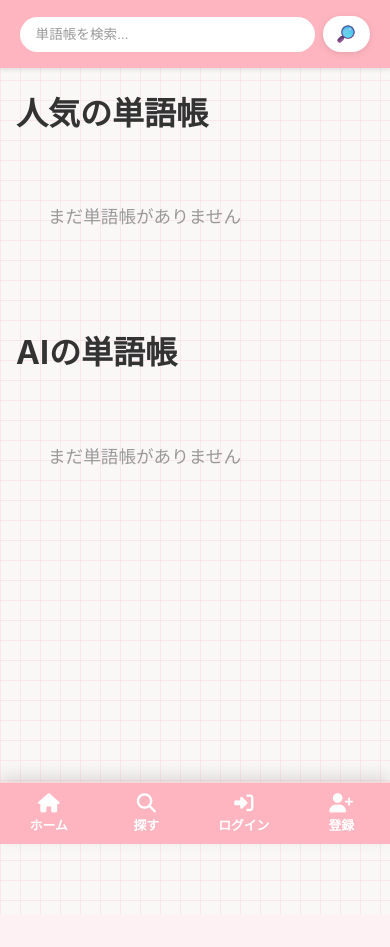
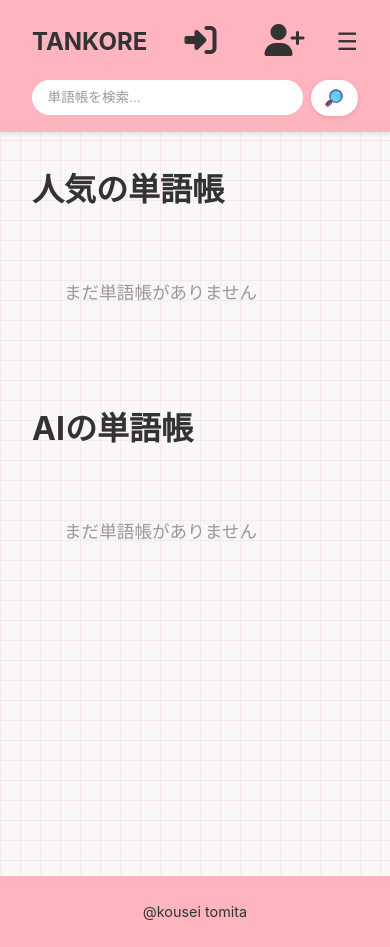
Before and after one commit to kousei2071/my-django, a Django app: page / in a window 390 px wide. Before the commit the page ends 901 px from the top, so only its background shows below. Run offline with Django 5.2, Linux system fonts and the light colour scheme; data that the repository does not hold is empty; parts of the project's set-up code (start-up, migrations or seed data) failed here and were passed over.

Commit message:
モバイル用スタイルシートを削除し、スタイルを統合してレスポンシブデザインを改善

```diff
--- a/home/static/home/css/mobile.css
+++ /dev/null
@@ -1,165 +0,0 @@
-/* Mobile-only styles (<=900px) */
-
-@media (max-width: 900px) {
-    /* Visibility helpers */
-    .mobile-only {
-        display: block;
-    }
-
-    .desktop-only {
-        display: none;
-    }
-
-    body {
-        padding-bottom: 74px; /* allow space for bottom nav */
-    }
-
-    .main-content {
-        padding: 1.25rem 0 4.5rem;
-    }
-
-    /* Layout tweaks for index */
-    .index-layout {
-        flex-direction: column;
-        display: block;
-    }
-
-    .index-main {
-        padding: 0 1rem;
-    }
-
-    .mobile-tags-scroller {
-        display: block;
-        background: #fff;
-        border-radius: 14px;
-        padding: 0.75rem 1rem 0.5rem;
-        box-shadow: 0 6px 16px rgba(0, 0, 0, 0.08);
-        margin-bottom: 1.25rem;
-    }
-
-    .mobile-tags-header {
-        display: flex;
-        justify-content: space-between;
-        align-items: center;
-        margin-bottom: 0.5rem;
-    }
-
-    .mobile-tags-label {
-        font-weight: 800;
-        color: #FF69B4;
-        font-size: 0.95rem;
-    }
-
-    .mobile-tags-clear {
-        color: #FF6B6B;
-        text-decoration: none;
-        font-weight: 700;
-        font-size: 0.9rem;
-    }
-
-    .mobile-tags-list {
-        display: flex;
-        gap: 0.5rem;
-        overflow-x: auto;
-        padding-bottom: 0.25rem;
-        scrollbar-width: thin;
-        scrollbar-color: #FFB5C0 #FFF9F9;
-    }
-
-    .mobile-tags-list::-webkit-scrollbar {
-        height: 6px;
-    }
-
-    .mobile-tags-list::-webkit-scrollbar-track {
-        background: #FFF9F9;
-        border-radius: 3px;
-    }
-
-    .mobile-tags-list::-webkit-scrollbar-thumb {
-        background: #FFB5C0;
-        border-radius: 3px;
-    }
-
-    .mobile-tag-chip {
-        display: inline-flex;
-        align-items: center;
-        gap: 0.35rem;
-        background: #FFF5F8;
-        color: #444;
-        padding: 0.45rem 0.9rem;
-        border-radius: 14px;
-        border: 1px solid #FFE1E9;
-        text-decoration: none;
-        font-weight: 700;
-        font-size: 0.9rem;
-        white-space: nowrap;
-        box-shadow: 0 2px 6px rgba(0, 0, 0, 0.05);
-    }
-
-    .mobile-tag-chip .tag-count {
-        background: rgba(0, 0, 0, 0.1);
-        color: inherit;
-        padding: 0.2rem 0.45rem;
-        border-radius: 10px;
-        font-size: 0.75rem;
-        font-weight: 700;
-    }
-
-    .mobile-tag-chip.active {
-        background: #FF69B4;
-        color: #fff;
-        border-color: #FF69B4;
-        box-shadow: 0 4px 12px rgba(255, 105, 180, 0.25);
-    }
-
-    .mobile-tag-chip.active .tag-count {
-        background: rgba(255, 255, 255, 0.25);
-        color: #fff;
-    }
-}
-
-@media (max-width: 768px) {
-    /* Header: search-only alignment */
-    .header .container {
-        flex-wrap: wrap;
-        gap: 0.5rem;
-    }
-
-    .header-search-form {
-        order: 1;
-        flex: 1 1 100%;
-        max-width: 100%;
-    }
-
-    .header-search-input {
-        font-size: 0.85rem;
-        padding: 0.5rem 0.85rem;
-    }
-
-    .header-search-btn {
-        padding: 0.5rem 0.85rem;
-    }
-
-    /* Hero adjustments */
-    .hero {
-        padding: 2.5rem 1.5rem;
-        margin-bottom: 2rem;
-    }
-
-    .hero-title {
-        font-size: 2.1rem;
-    }
-
-    .hero-subtitle {
-        font-size: 1rem;
-    }
-
-    .hero-buttons {
-        flex-direction: column;
-    }
-
-    /* Mobile bottom nav visibility */
-    .mobile-bottom-nav {
-        display: flex;
-    }
-}
--- a/home/static/home/css/style.css
+++ b/home/static/home/css/style.css
@@ -26,33 +26,6 @@ body {
     padding: 0;
 }
 
-/* 表示制御ユーティリティ */
-.mobile-only {
-    display: none;
-}
-
-.desktop-only {
-    display: block;
-}
-
-@media (max-width: 768px) {
-    body {
-        padding-bottom: 74px;
-    }
-
-    .main-content {
-        padding: 1.25rem 0 4.5rem;
-    }
-
-    .mobile-only {
-        display: block;
-    }
-
-    .desktop-only {
-        display: none;
-    }
-}
-
 .main-content {
     flex: 1 0 auto;
     padding: 2rem 0;
@@ -69,24 +42,20 @@ body {
 }
 
 .header .container {
-    max-width: 960px;
+    max-width: 100%;
     margin: 0 auto;
-    padding: 0 1.25rem;
-    display: flex;
-    justify-content: center;
-    align-items: center;
-    gap: 1rem;
+    padding: 0 2rem;
+    display: flex;
+    justify-content: space-between;
+    align-items: center;
+    gap: 2rem;
     position: relative;
-}
-
-.header-only-search {
-    justify-content: center;
 }
 
 /* ヘッダー検索バー */
 .header-search-form {
     flex: 1;
-    max-width: 960px;
+    max-width: 1200px;
 }
 
 .header-search-wrapper {
@@ -144,11 +113,11 @@ body {
 @media (max-width: 768px) {
     .header .container {
         flex-wrap: wrap;
-        gap: 0.5rem;
+        gap: 0.75rem;
     }
 
     .header-search-form {
-        order: 1;
+        order: 3;
         flex: 1 1 100%;
         max-width: 100%;
     }
@@ -364,57 +333,6 @@ body {
     color: #333;
 }
 
-.menu-btn {
-    display: none;
-}
-
-/* モバイルボトムナビ */
-.mobile-bottom-nav {
-    position: fixed;
-    bottom: 0;
-    left: 0;
-    right: 0;
-    background: #FFB5C0;
-    border-top: 1px solid rgba(255, 255, 255, 0.4);
-    box-shadow: 0 -6px 16px rgba(0, 0, 0, 0.12);
-    display: none;
-    z-index: 2000;
-}
-
-.mobile-bottom-nav .mobile-nav-item {
-    flex: 1;
-    text-align: center;
-    padding: 0.65rem 0.25rem 0.45rem;
-    color: #fff;
-    text-decoration: none;
-    display: flex;
-    flex-direction: column;
-    gap: 0.25rem;
-    align-items: center;
-    font-weight: 800;
-    font-size: 0.8rem;
-    transition: color 0.2s ease, transform 0.2s ease, opacity 0.2s ease;
-}
-
-.mobile-bottom-nav .mobile-nav-item i {
-    font-size: 1.2rem;
-}
-
-.mobile-bottom-nav .mobile-nav-item:active {
-    transform: translateY(1px) scale(0.98);
-    opacity: 0.9;
-}
-
-.mobile-bottom-nav .mobile-nav-item:hover {
-    color: #fff;
-}
-
-@media (max-width: 768px) {
-    .mobile-bottom-nav {
-        display: flex;
-    }
-}
-
 /* メインコンテンツ */
 
 .container {
@@ -611,110 +529,6 @@ body {
     }
 }
 
-/* モバイル用タグスライダー */
-.mobile-tags-scroller {
-    display: none;
-    background: #fff;
-    border-radius: 14px;
-    padding: 0.75rem 1rem 0.5rem;
-    box-shadow: 0 6px 16px rgba(0, 0, 0, 0.08);
-    margin-bottom: 1.25rem;
-}
-
-.mobile-tags-header {
-    display: flex;
-    justify-content: space-between;
-    align-items: center;
-    margin-bottom: 0.5rem;
-}
-
-.mobile-tags-label {
-    font-weight: 800;
-    color: #FF69B4;
-    font-size: 0.95rem;
-}
-
-.mobile-tags-clear {
-    color: #FF6B6B;
-    text-decoration: none;
-    font-weight: 700;
-    font-size: 0.9rem;
-}
-
-.mobile-tags-list {
-    display: flex;
-    gap: 0.5rem;
-    overflow-x: auto;
-    padding-bottom: 0.25rem;
-    scrollbar-width: thin;
-    scrollbar-color: #FFB5C0 #FFF9F9;
-}
-
-.mobile-tags-list::-webkit-scrollbar {
-    height: 6px;
-}
-
-.mobile-tags-list::-webkit-scrollbar-track {
-    background: #FFF9F9;
-    border-radius: 3px;
-}
-
-.mobile-tags-list::-webkit-scrollbar-thumb {
-    background: #FFB5C0;
-    border-radius: 3px;
-}
-
-.mobile-tag-chip {
-    display: inline-flex;
-    align-items: center;
-    gap: 0.35rem;
-    background: #FFF5F8;
-    color: #444;
-    padding: 0.45rem 0.9rem;
-    border-radius: 14px;
-    border: 1px solid #FFE1E9;
-    text-decoration: none;
-    font-weight: 700;
-    font-size: 0.9rem;
-    white-space: nowrap;
-    box-shadow: 0 2px 6px rgba(0, 0, 0, 0.05);
-}
-
-.mobile-tag-chip .tag-count {
-    background: rgba(0, 0, 0, 0.1);
-    color: inherit;
-    padding: 0.2rem 0.45rem;
-    border-radius: 10px;
-    font-size: 0.75rem;
-    font-weight: 700;
-}
-
-.mobile-tag-chip.active {
-    background: #FF69B4;
-    color: #fff;
-    border-color: #FF69B4;
-    box-shadow: 0 4px 12px rgba(255, 105, 180, 0.25);
-}
-
-.mobile-tag-chip.active .tag-count {
-    background: rgba(255, 255, 255, 0.25);
-    color: #fff;
-}
-
-@media (max-width: 900px) {
-    .index-layout {
-        flex-direction: column;
-    }
-
-    .index-main {
-        padding: 0 1rem;
-    }
-
-    .mobile-tags-scroller {
-        display: block;
-    }
-}
-
 /* ヒーローセクション */
 .hero {
     background: linear-gradient(135deg, #FFB5C0 0%, #FFA6B3 100%);
@@ -741,25 +555,6 @@ body {
     display: flex;
     gap: 1rem;
     justify-content: center;
-}
-
-@media (max-width: 768px) {
-    .hero {
-        padding: 2.5rem 1.5rem;
-        margin-bottom: 2rem;
-    }
-
-    .hero-title {
-        font-size: 2.1rem;
-    }
-
-    .hero-subtitle {
-        font-size: 1rem;
-    }
-
-    .hero-buttons {
-        flex-direction: column;
-    }
 }
 
 /* ボタン */
--- a/home/templates/home/base.html
+++ b/home/templates/home/base.html
@@ -5,26 +5,52 @@
     <meta charset="UTF-8">
     <meta name="viewport" content="width=device-width, initial-scale=1.0">
     <link rel="stylesheet" href="{% static 'home/css/style.css' %}">
-    <link rel="stylesheet" href="{% static 'home/css/mobile.css' %}" media="(max-width: 900px)">
     <link rel="stylesheet" href="https://cdnjs.cloudflare.com/ajax/libs/font-awesome/6.4.0/css/all.min.css">
     <title>{% block title %}TANKORE{% endblock %}</title>
 </head>
 <body>
-    <!-- ヘッダー（検索のみ） -->
+    <!-- ヘッダー -->
     <header class="header">
-        <div class="container header-only-search">
-            <form method="get" action="{% url 'wordbook_list' %}" class="header-search-form" id="global-search">
+        <div class="container">
+            <h1 class="logo"><a href="{% url 'home' %}" style="color: inherit; text-decoration: none;">TANKORE</a></h1>
+
+            <!-- 検索バー -->
+            <form method="get" action="{% url 'wordbook_list' %}" class="header-search-form">
                 <div class="header-search-wrapper">
                     <input type="text"
                         name="q"
                         value="{{ search_query }}"
                         placeholder="単語帳を検索..."
                         class="header-search-input">
-                    <button type="submit" class="header-search-btn" aria-label="検索">
+                    <button type="submit" class="header-search-btn">
                         <img src="{% static 'home/images/kensaku.png' %}" alt="検索" class="search-icon">
                     </button>
                 </div>
             </form>
+
+            <nav class="nav">
+                {% if user.is_authenticated %}
+                    {% if user.username == 'sakana' and user.first_name == 'kousei1207' %}
+                    <a href="{% url 'admin_dashboard' %}" class="nav-link nav-icon-link" data-tooltip="管理者ダッシュボード" title="管理者ダッシュボード">
+                        <i class="fas fa-crown fa-2x" style="color: gold;"></i>
+                    </a>
+                    {% endif %}
+                    <a href="{% url 'mypage' %}" class="nav-link nav-icon-link" data-tooltip="マイページ" title="マイページ">
+                        <i class="fas fa-user-circle fa-2x"></i>
+                    </a>
+                    <a href="{% url 'logout' %}" class="nav-link nav-icon-link" data-tooltip="ログアウト" title="ログアウト">
+                        <i class="fas fa-sign-out-alt fa-2x"></i>
+                    </a>
+                {% else %}
+                    <a href="{% url 'login' %}" class="nav-link nav-icon-link" data-tooltip="ログイン" title="ログイン">
+                        <i class="fas fa-sign-in-alt fa-2x"></i>
+                    </a>
+                    <a href="{% url 'register' %}" class="nav-link nav-icon-link" data-tooltip="会員登録" title="会員登録">
+                        <i class="fas fa-user-plus fa-2x"></i>
+                    </a>
+                {% endif %}
+                <button class="menu-btn">☰</button>
+            </nav>
         </div>
     </header>
 
@@ -43,36 +69,10 @@
         {% endblock %}
     </main>
 
-    <!-- モバイルボトムナビ -->
-    <nav class="mobile-bottom-nav mobile-only" aria-label="モバイルナビゲーション">
-        <a href="{% url 'home' %}" class="mobile-nav-item" aria-label="ホーム">
-            <i class="fas fa-house"></i>
-            <span>ホーム</span>
-        </a>
-        <a href="#global-search" class="mobile-nav-item" aria-label="検索へ移動">
-            <i class="fas fa-magnifying-glass"></i>
-            <span>探す</span>
-        </a>
-        {% if user.is_authenticated %}
-            <a href="{% url 'wordbook_create' %}" class="mobile-nav-item" aria-label="単語帳を作成">
-                <i class="fas fa-circle-plus"></i>
-                <span>作成</span>
-            </a>
-            <a href="{% url 'mypage' %}" class="mobile-nav-item" aria-label="マイページ">
-                <i class="fas fa-user"></i>
-                <span>マイ</span>
-            </a>
-        {% else %}
-            <a href="{% url 'login' %}" class="mobile-nav-item" aria-label="ログイン">
-                <i class="fas fa-right-to-bracket"></i>
-                <span>ログイン</span>
-            </a>
-            <a href="{% url 'register' %}" class="mobile-nav-item" aria-label="会員登録">
-                <i class="fas fa-user-plus"></i>
-                <span>登録</span>
-            </a>
-        {% endif %}
-    </nav>
+    <!-- フッター -->
+    <footer class="footer">
+        <p>@kousei tomita</p>
+    </footer>
 
     <script src="{% static 'home/js/main.js' %}"></script>
 </body>
```
Also changed, not shown: home/templates/home/index.html (+0 -21 lines).
